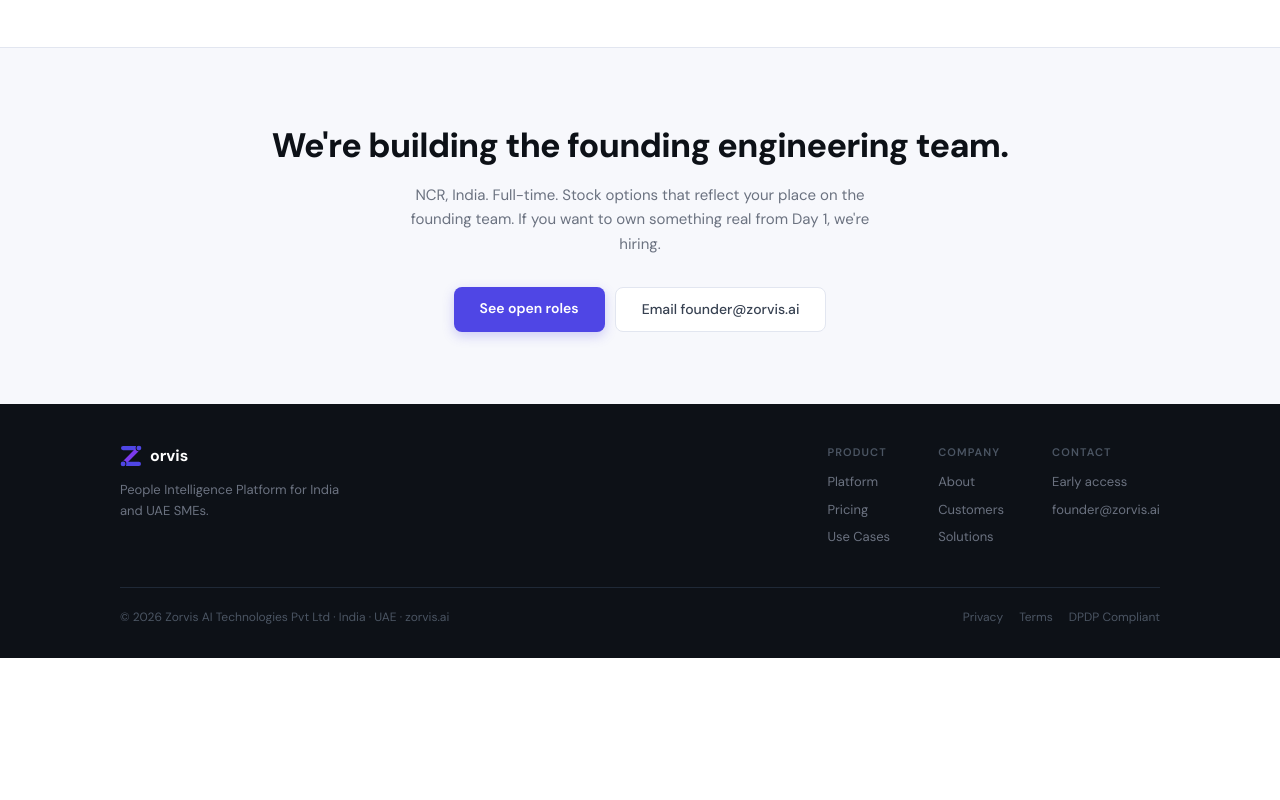
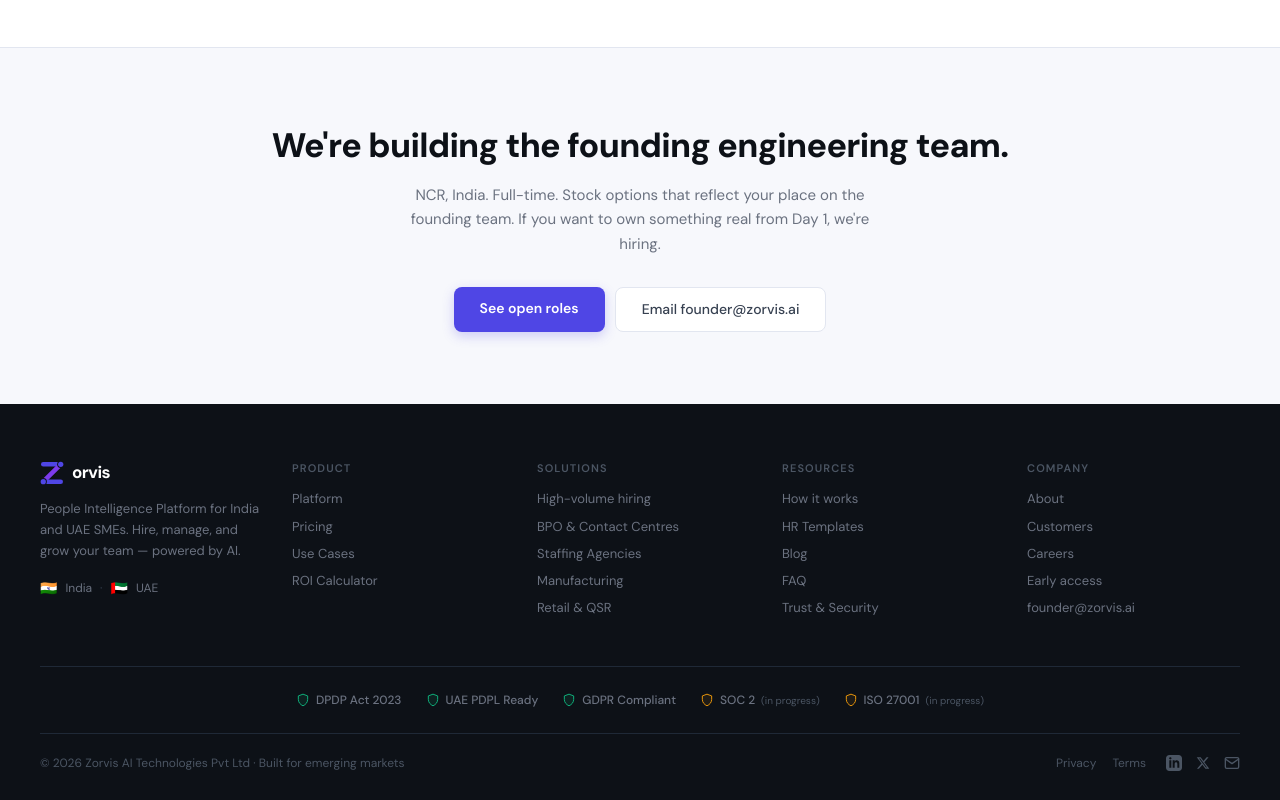
Before and after one commit to zorvis-ai/zorvis-website, a Next.js app: page /about in a window 1280 px wide. Shown: the part 3064-3864 px from the top of the page. Before the commit the page ends 3722 px from the top, so only its background shows below. Built offline with nearby package versions, Linux system fonts and the light colour scheme.

Commit message:
feat: richer 4-column footer + slider format fix

```diff
--- a/app/components/RoiCalculator.tsx
+++ b/app/components/RoiCalculator.tsx
@@ -184,7 +184,7 @@
                   max={2000}
                   step={50}
                   onChange={setHrCost}
-                  format={(v) => `₹${v}/hr`}
+                  format={(v) => `₹${v.toLocaleString("en-IN")}/hr`}
                 />
                 <Slider
                   label="Current cost per aptitude test"
@@ -193,7 +193,7 @@
                   max={2500}
                   step={100}
                   onChange={setTestCost}
-                  format={(v) => `₹${v}`}
+                  format={(v) => `₹${v.toLocaleString("en-IN")}`}
                 />
               </div>
 
--- a/components/Nav.tsx
+++ b/components/Nav.tsx
@@ -145,48 +145,220 @@
 }
 
 export function Footer() {
+  // Footer columns — links to pages that exist OR are coming today (batch 2B-2D)
+  const COLS = [
+    {
+      heading: "PRODUCT",
+      links: [
+        ["Platform", "/product"],
+        ["Pricing", "/pricing"],
+        ["Use Cases", "/use-cases"],
+        ["ROI Calculator", "/roi-calculator"],
+      ],
+    },
+    {
+      heading: "SOLUTIONS",
+      links: [
+        ["High-volume hiring", "/solutions/volume-hiring"],
+        ["BPO & Contact Centres", "/solutions/volume-hiring#bpo"],
+        ["Staffing Agencies", "/solutions/volume-hiring#staffing"],
+        ["Manufacturing", "/solutions/volume-hiring#manufacturing"],
+        ["Retail & QSR", "/solutions/volume-hiring#retail"],
+      ],
+    },
+    {
+      heading: "RESOURCES",
+      links: [
+        ["How it works", "/how-it-works"],
+        ["HR Templates", "/resources/templates"],
+        ["Blog", "/resources/blog"],
+        ["FAQ", "/faq"],
+        ["Trust & Security", "/trust"],
+      ],
+    },
+    {
+      heading: "COMPANY",
+      links: [
+        ["About", "/about"],
+        ["Customers", "/customers"],
+        ["Careers", "/careers"],
+        ["Early access", "/waitlist"],
+        ["founder@zorvis.ai", "mailto:founder@zorvis.ai"],
+      ],
+    },
+  ];
+
+  // Trust badges row
+  const TRUST = [
+    { label: "DPDP Act 2023", status: "live" },
+    { label: "UAE PDPL Ready", status: "live" },
+    { label: "GDPR Compliant", status: "live" },
+    { label: "SOC 2", status: "progress" },
+    { label: "ISO 27001", status: "progress" },
+  ];
+
   return (
     <footer style={{
       background: "#0D1117", color: "#9CA3AF",
-      padding: "40px 32px 32px",
+      padding: "56px 32px 28px",
       fontFamily: "'DM Sans', sans-serif",
     }}>
-      <div style={{ maxWidth: 1040, margin: "0 auto" }}>
-        <div style={{ display: "flex", justifyContent: "space-between", flexWrap: "wrap", gap: 32, marginBottom: 32 }}>
+      <div style={{ maxWidth: 1200, margin: "0 auto" }}>
+        {/* Top section: Brand + 4 columns */}
+        <div style={{
+          display: "grid",
+          gridTemplateColumns: "minmax(220px, 1fr) repeat(4, minmax(140px, 1fr))",
+          gap: 32, marginBottom: 40,
+        }} className="zv-footer-grid">
+          {/* Brand column */}
           <div>
-            <Link href="/" style={{ display: "flex", alignItems: "center", gap: 8, textDecoration: "none", marginBottom: 12 }}>
-              <ZMark size={22} dark/>
-              <span style={{ fontSize: 16, fontWeight: 700, color: "#FFFFFF" }}>orvis</span>
+            <Link href="/" style={{ display: "flex", alignItems: "center", gap: 8, textDecoration: "none", marginBottom: 14 }}>
+              <ZMark size={24} dark/>
+              <span style={{ fontSize: 17, fontWeight: 700, color: "#FFFFFF", letterSpacing: "-0.5px" }}>orvis</span>
             </Link>
-            <p style={{ fontSize: 13, color: "#6B7280", maxWidth: 240, lineHeight: 1.6 }}>People Intelligence Platform for India and UAE SMEs.</p>
+            <p style={{ fontSize: 13, color: "#6B7280", maxWidth: 240, lineHeight: 1.6, marginBottom: 16 }}>
+              People Intelligence Platform for India and UAE SMEs. Hire, manage, and grow your team — powered by AI.
+            </p>
+            {/* Region indicator */}
+            <div style={{ display: "flex", alignItems: "center", gap: 8, fontSize: 12, color: "#6B7280" }}>
+              <span style={{ fontSize: 14 }}>🇮🇳</span>
+              <span>India</span>
+              <span style={{ color: "#374151" }}>·</span>
+              <span style={{ fontSize: 14 }}>🇦🇪</span>
+              <span>UAE</span>
             </div>
-          <div style={{ display: "flex", gap: 48, flexWrap: "wrap" }}>
-            {[
-              { heading: "Product", links: [["Platform", "/product"], ["Pricing", "/pricing"], ["Use Cases", "/use-cases"]] },
-              { heading: "Company", links: [["About", "/about"], ["Customers", "/customers"], ["Solutions", "/solutions"]] },
-              { heading: "Contact",  links: [["Early access", "/waitlist"], ["founder@zorvis.ai", "mailto:founder@zorvis.ai"]] },
-            ].map(col => (
+          </div>
+
+          {/* 4 link columns */}
+          {COLS.map(col => (
             <div key={col.heading}>
-                <div style={{ fontSize: 11, fontWeight: 600, color: "#4B5563", letterSpacing: "0.1em", marginBottom: 12 }}>{col.heading.toUpperCase()}</div>
+              <div style={{
+                fontSize: 11, fontWeight: 600, color: "#4B5563",
+                letterSpacing: "0.1em", marginBottom: 14,
+              }}>{col.heading}</div>
               {col.links.map(([label, href]) => (
-                  <Link key={label} href={href} style={{ display: "block", fontSize: 13, color: "#6B7280", textDecoration: "none", marginBottom: 8, transition: "color 0.15s" }}
-                    onMouseEnter={e => (e.currentTarget.style.color = "#9CA3AF")}
+                <Link
+                  key={label}
+                  href={href}
+                  style={{
+                    display: "block", fontSize: 13, color: "#6B7280",
+                    textDecoration: "none", marginBottom: 9, lineHeight: 1.4,
+                    transition: "color 0.15s",
+                  }}
+                  onMouseEnter={e => (e.currentTarget.style.color = "#E5E7EB")}
                   onMouseLeave={e => (e.currentTarget.style.color = "#6B7280")}
                 >{label}</Link>
               ))}
             </div>
           ))}
         </div>
+
+        {/* Trust badges row */}
+        <div style={{
+          borderTop: "1px solid #1F2937",
+          padding: "24px 0",
+          display: "flex", flexWrap: "wrap", justifyContent: "center",
+          gap: 24, rowGap: 14,
+        }}>
+          {TRUST.map(badge => (
+            <div key={badge.label} style={{
+              display: "flex", alignItems: "center", gap: 6,
+              fontSize: 12, color: "#6B7280",
+            }}>
+              <svg width="14" height="14" viewBox="0 0 24 24" fill="none">
+                <path
+                  d="M12 2L4 5v6c0 5 3.5 9 8 11 4.5-2 8-6 8-11V5l-8-3z"
+                  stroke={badge.status === "live" ? "#10B981" : "#F59E0B"}
+                  strokeWidth="1.6"
+                  fill={badge.status === "live" ? "rgba(16,185,129,0.1)" : "rgba(245,158,11,0.08)"}
+                />
+              </svg>
+              <span style={{ fontWeight: 500 }}>{badge.label}</span>
+              {badge.status === "progress" && (
+                <span style={{ fontSize: 10, color: "#4B5563" }}>(in progress)</span>
+              )}
             </div>
-        <div style={{ borderTop: "1px solid #1F2937", paddingTop: 20, display: "flex", justifyContent: "space-between", flexWrap: "wrap", gap: 12 }}>
-          <span style={{ fontSize: 12, color: "#4B5563" }}>© 2026 Zorvis AI Technologies Pvt Ltd · India · UAE · zorvis.ai</span>
+          ))}
+        </div>
+
+        {/* Bottom row: copyright + legal + social */}
+        <div style={{
+          borderTop: "1px solid #1F2937",
+          paddingTop: 20,
+          display: "flex", justifyContent: "space-between",
+          flexWrap: "wrap", gap: 16, alignItems: "center",
+        }}>
+          <span style={{ fontSize: 12, color: "#4B5563" }}>
+            © 2026 Zorvis AI Technologies Pvt Ltd · Built for emerging markets
+          </span>
+
+          {/* Social + legal */}
+          <div style={{ display: "flex", alignItems: "center", gap: 20 }}>
+            {/* Legal links */}
             <div style={{ display: "flex", gap: 16 }}>
-            {[["Privacy", "#"], ["Terms", "#"], ["DPDP Compliant", "#"]].map(([l, h]) => (
-              <Link key={l} href={h} style={{ fontSize: 12, color: "#4B5563", textDecoration: "none" }}>{l}</Link>
-            ))}
+              <Link href="/privacy" style={{ fontSize: 12, color: "#4B5563", textDecoration: "none" }}>Privacy</Link>
+              <Link href="/terms" style={{ fontSize: 12, color: "#4B5563", textDecoration: "none" }}>Terms</Link>
+            </div>
+
+            {/* Social icons */}
+            <div style={{ display: "flex", gap: 14, alignItems: "center" }}>
+              <a
+                href="https://www.linkedin.com/company/zorvis-ai"
+                target="_blank"
+                rel="noopener noreferrer"
+                aria-label="LinkedIn"
+                style={{ color: "#4B5563", transition: "color 0.15s" }}
+                onMouseEnter={e => (e.currentTarget.style.color = "#9CA3AF")}
+                onMouseLeave={e => (e.currentTarget.style.color = "#4B5563")}
+              >
+                <svg width="16" height="16" viewBox="0 0 24 24" fill="currentColor">
+                  <path d="M19 0h-14c-2.761 0-5 2.239-5 5v14c0 2.761 2.239 5 5 5h14c2.762 0 5-2.239 5-5v-14c0-2.761-2.238-5-5-5zm-11 19h-3v-11h3v11zm-1.5-12.268c-.966 0-1.75-.79-1.75-1.764s.784-1.764 1.75-1.764 1.75.79 1.75 1.764-.783 1.764-1.75 1.764zm13.5 12.268h-3v-5.604c0-3.368-4-3.113-4 0v5.604h-3v-11h3v1.765c1.396-2.586 7-2.777 7 2.476v6.759z"/>
+                </svg>
+              </a>
+              <a
+                href="https://twitter.com/zorvisai"
+                target="_blank"
+                rel="noopener noreferrer"
+                aria-label="Twitter / X"
+                style={{ color: "#4B5563", transition: "color 0.15s" }}
+                onMouseEnter={e => (e.currentTarget.style.color = "#9CA3AF")}
+                onMouseLeave={e => (e.currentTarget.style.color = "#4B5563")}
+              >
+                <svg width="14" height="14" viewBox="0 0 24 24" fill="currentColor">
+                  <path d="M18.244 2.25h3.308l-7.227 8.26 8.502 11.24H16.17l-5.214-6.817L4.99 21.75H1.68l7.73-8.835L1.254 2.25H8.08l4.713 6.231zm-1.161 17.52h1.833L7.084 4.126H5.117z"/>
+                </svg>
+              </a>
+              <a
+                href="mailto:founder@zorvis.ai"
+                aria-label="Email"
+                style={{ color: "#4B5563", transition: "color 0.15s" }}
+                onMouseEnter={e => (e.currentTarget.style.color = "#9CA3AF")}
+                onMouseLeave={e => (e.currentTarget.style.color = "#4B5563")}
+              >
+                <svg width="16" height="16" viewBox="0 0 24 24" fill="none" stroke="currentColor" strokeWidth="2" strokeLinecap="round" strokeLinejoin="round">
+                  <path d="M4 4h16c1.1 0 2 .9 2 2v12c0 1.1-.9 2-2 2H4c-1.1 0-2-.9-2-2V6c0-1.1.9-2 2-2z"/>
+                  <polyline points="22,6 12,13 2,6"/>
+                </svg>
+              </a>
             </div>
           </div>
         </div>
+      </div>
+
+      {/* Responsive: stack columns on mobile */}
+      <style>{`
+        @media (max-width: 900px) {
+          .zv-footer-grid {
+            grid-template-columns: repeat(2, 1fr) !important;
+            gap: 28px !important;
+          }
+        }
+        @media (max-width: 540px) {
+          .zv-footer-grid {
+            grid-template-columns: 1fr !important;
+          }
+        }
+      `}</style>
     </footer>
   );
 }
```
Lines whose indentation alone changed are shown as unchanged.
